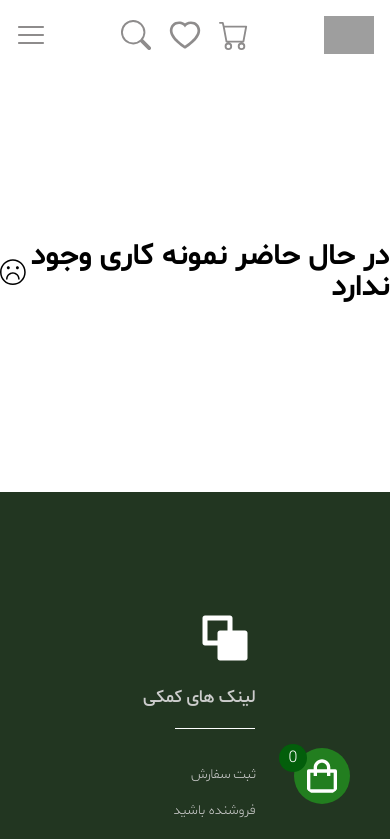
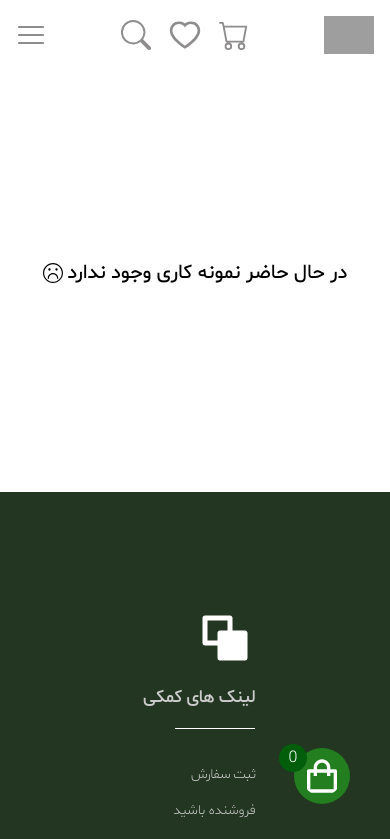
Before and after one commit to Ebadi1382/nahalIt, a React (Create React App) app: page /Voicing in a window 390 px wide. Shown: the top 839 px of the page. Built offline with nearby package versions, Linux system fonts and the light colour scheme; grey boxes are pictures that could not be loaded.

Commit message:
responsive voicing page

```diff
--- a/src/page/Voicing/Voicing.js
+++ b/src/page/Voicing/Voicing.js
@@ -17,7 +17,7 @@ const Voicing = () => {
         </div>
       </header>
       <div className="flex items-center justify-center min-h-[50vh]">
-        <h2 className="font-[shabnamBold] flex items-center justify-center gap-x-1">
+        <h2 className="font-[shabnamBold] max-lg:font-[shabnamThin] max-lg:text-xl flex items-center justify-center gap-x-1">
           در حال حاضر نمونه کاری وجود ندارد
           <TfiFaceSad />
         </h2>
```
